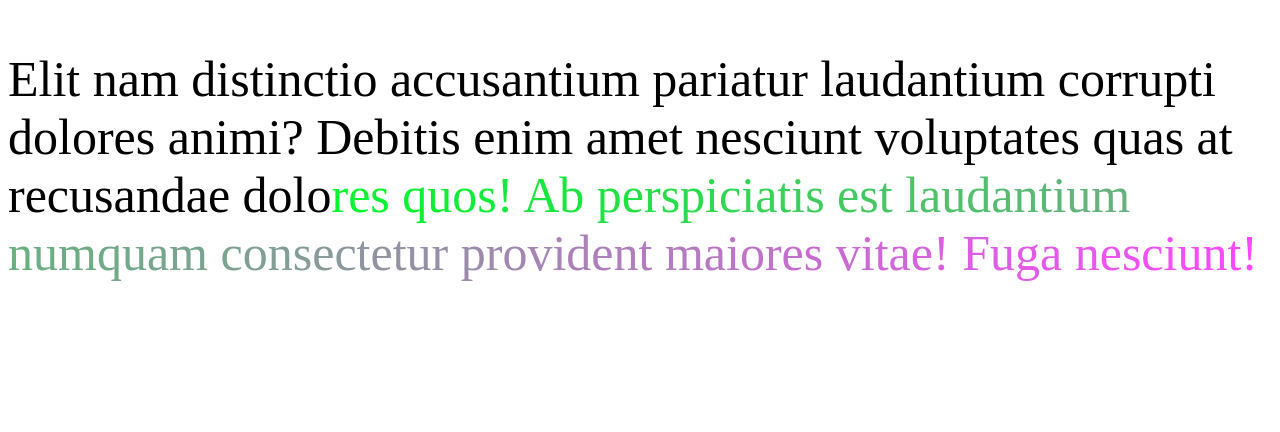
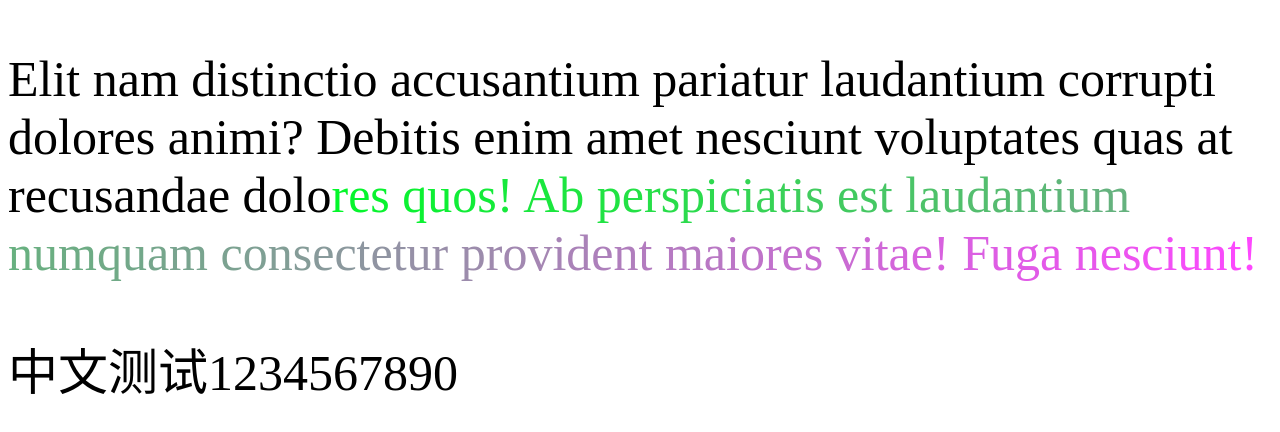
Before and after one commit to InfinityBlue/lumpy-text, a website: page demo/index.html in a window 1280 px wide. Drawn offline with nearby package versions, Linux system fonts and the light colour scheme.

Commit message:
update: update the index.html of demo

```diff
--- a/demo/index.html
+++ b/demo/index.html
@@ -4,13 +4,14 @@
         <meta charset="UTF-8">
         <title>Lumpy Text</title>
         <style type="text/css">
-            .lumpy {
+            .lumpy, .lumpy-text {
                 font-size: 50px;
             }
         </style>
     </head>
     <body>
         <p class="lumpy">Elit nam distinctio accusantium pariatur laudantium corrupti dolores animi? Debitis enim amet nesciunt voluptates quas at recusandae dolores quos! Ab perspiciatis est laudantium numquam consectetur provident maiores vitae! Fuga nesciunt!</p>
+        <p class="lumpy-text">中文测试1234567890</p>
         <script src="../lib/bower_components/jquery/dist/jquery.js" type="text/javascript"></script>
         <script src="../js/lumpy-text.js" type="text/javascript"></script>
         <script src="assets/index.js" type="text/javascript"></script>
```
